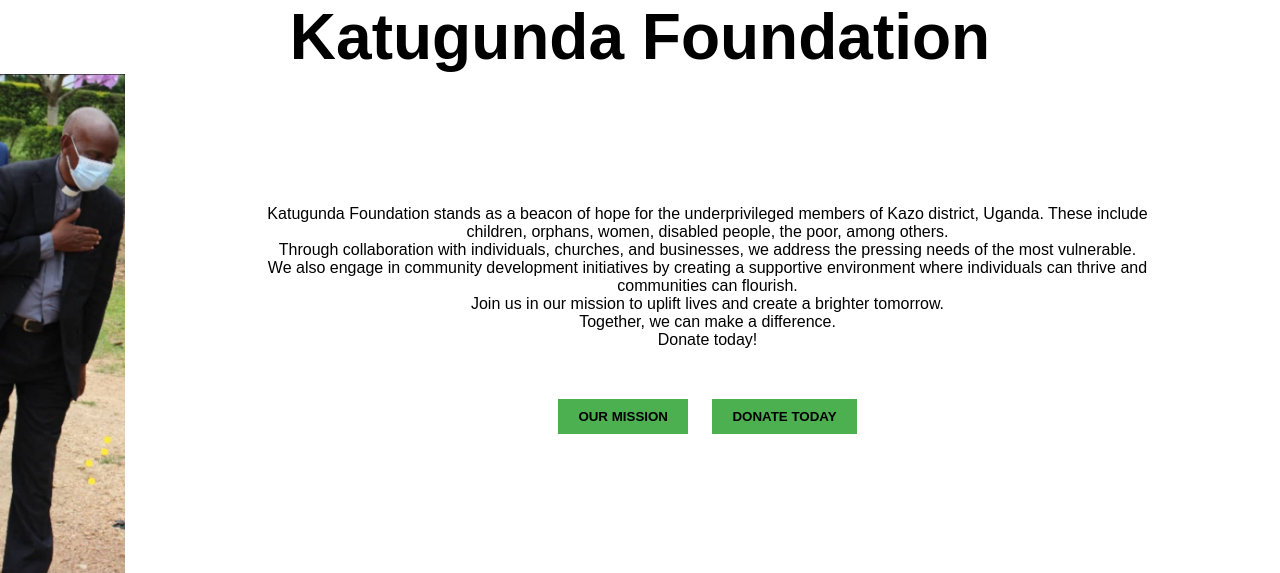
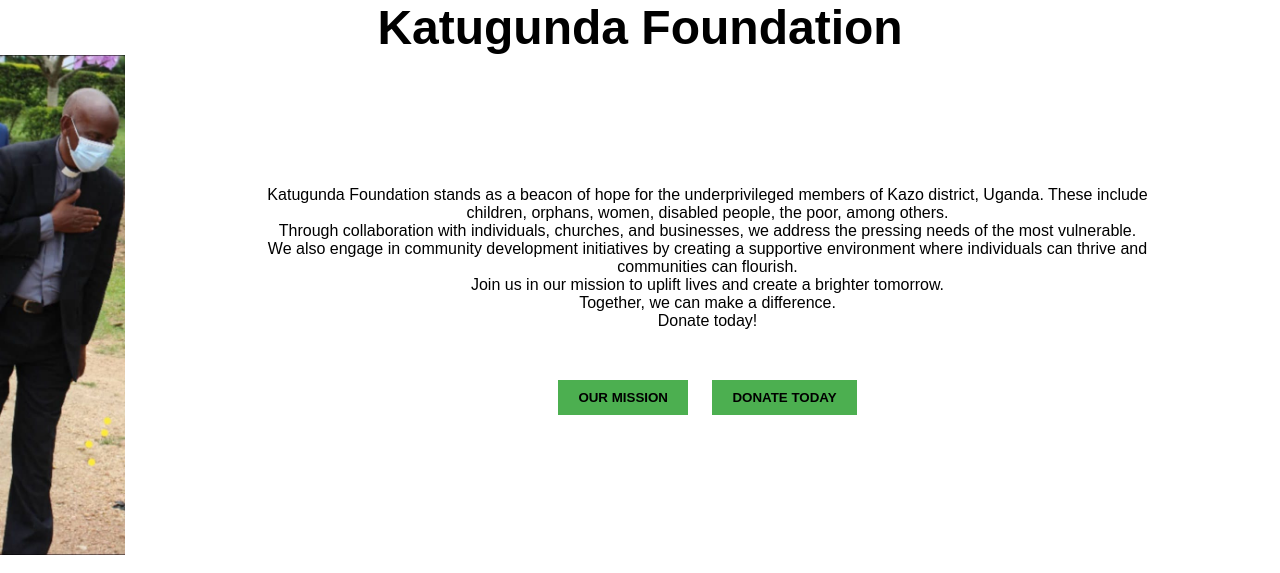
Before and after one commit to akandwanaho/katugunda, a Flask app: page / in a window 1280 px wide. Shown: the part 78-651 px from the top of the page. Run offline with Flask 3, Linux system fonts and the light colour scheme.

Commit message:
Updated styles.css

```diff
--- a/static/styles.css
+++ b/static/styles.css
@@ -156,7 +156,7 @@ body, h1, p, a {
     text-align: center;
     width: 80%;
     margin: 0 auto; /* Ensures margin is distributed equally on both sides */
-    font-size: 4em;
+    font-size: 3em;
     font-weight: bold;
 }
 
```
